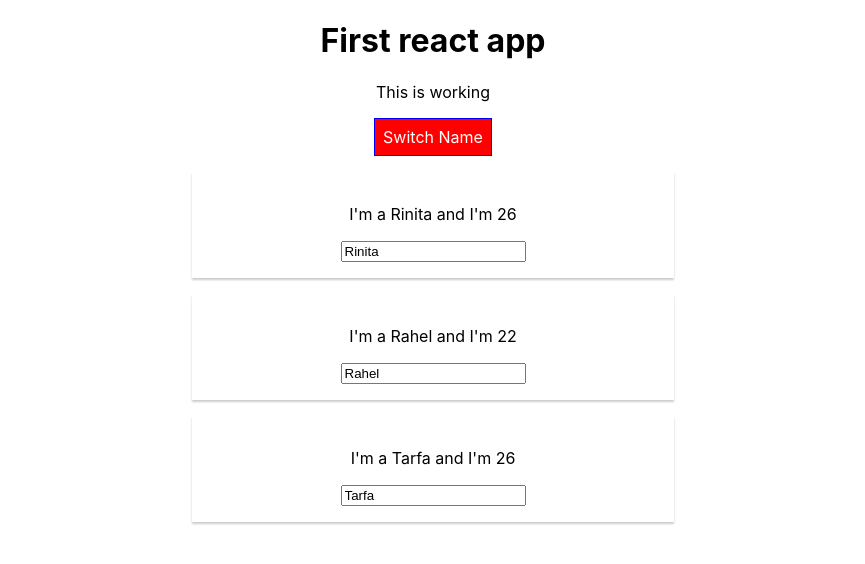
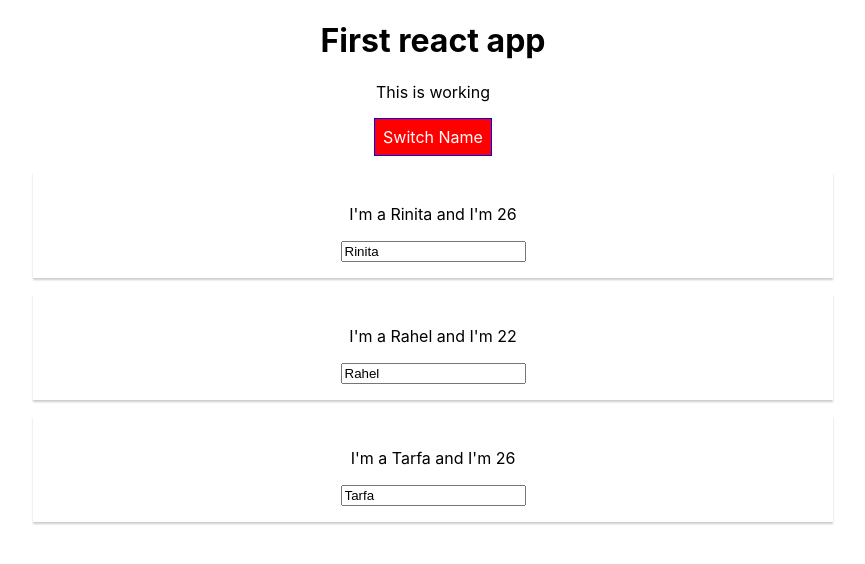
Before and after one commit to rnair3/first-react-app, a React (Create React App) app: page / in a window 1280 px wide. Both pictures are taken after a click on the button "Switch Name". Shown: the top 564 px of the page, without its empty margins (207-1072 px from the left). Built offline with nearby package versions, Linux system fonts and the light colour scheme.

Commit message:
CSS Modules

```diff
--- a/src/App.js
+++ b/src/App.js
@@ -54,11 +54,11 @@
             font: 'inherit',
             border: '1px solid blue',
             padding: '8px',
-            cursor: 'pointer',
-            ':hover': {
-                backgroundColor: 'lightgreen',
-                color: 'black'
-            }
+            cursor: 'pointer'
+            // ':hover': {
+            //     backgroundColor: 'lightgreen',
+            //     color: 'black'
+            // }
         };
 
         let persons = null;
@@ -77,11 +77,11 @@
 
             );
 
-            style.backgroundColor = 'red';
-            style[':hover'] = {
-                backgroundColor:'salmon',
-                color: 'black'
-            };
+             style.backgroundColor = 'red';
+            // style[':hover'] = {
+            //     backgroundColor:'salmon',
+            //     color: 'black'
+            // };
         }
 
         const classes = [];
@@ -93,7 +93,7 @@
         }
 
     return (
-        <StyleRoot>
+
       <div className="App">
           <h1>First react app</h1>
             <p className={classes.join(' ')}> This is working</p>
@@ -104,7 +104,7 @@
           {persons}
 
       </div>
-        </StyleRoot>
+
     );
    // return React.createElement('div', {className: 'App'}, React.createElement('h1',null, 'Hi, I\'m React App'));
   }
@@ -154,4 +154,5 @@
                     <Person name={this.state.persons[2].name} age={this.state.persons[2].age}/>
                 </div>
  */
-export default Radium(App);
+//export default Radium(App);
+export default App;
--- a/src/Person/Person.js
+++ b/src/Person/Person.js
@@ -1,16 +1,16 @@
 import React from 'react';
-import Radium from 'radium';
+// import Radium from 'radium';
 import './Person.css';
 
 const person = (props)=>{
-    const style = {
-        '@media (min-width: 500px)' :{
-            width: '450px'
-        }
-    };
+    // const style = {
+    //     '@media (min-width: 500px)' :{
+    //         width: '450px'
+    //     }
+    // };
 
     return (
-        <div className={"Person"} style={style}>
+        <div className={"Person"}>
             <p onClick={props.click}>I'm a {props.name} and I'm {props.age}</p>
             <p>{props.children}</p>
             <input type="text" onChange={props.changed} value={props.name}/>
@@ -19,4 +19,5 @@
     )
 }
 
-export default Radium(person);
+//export default Radium(person);
+export default person;
```
